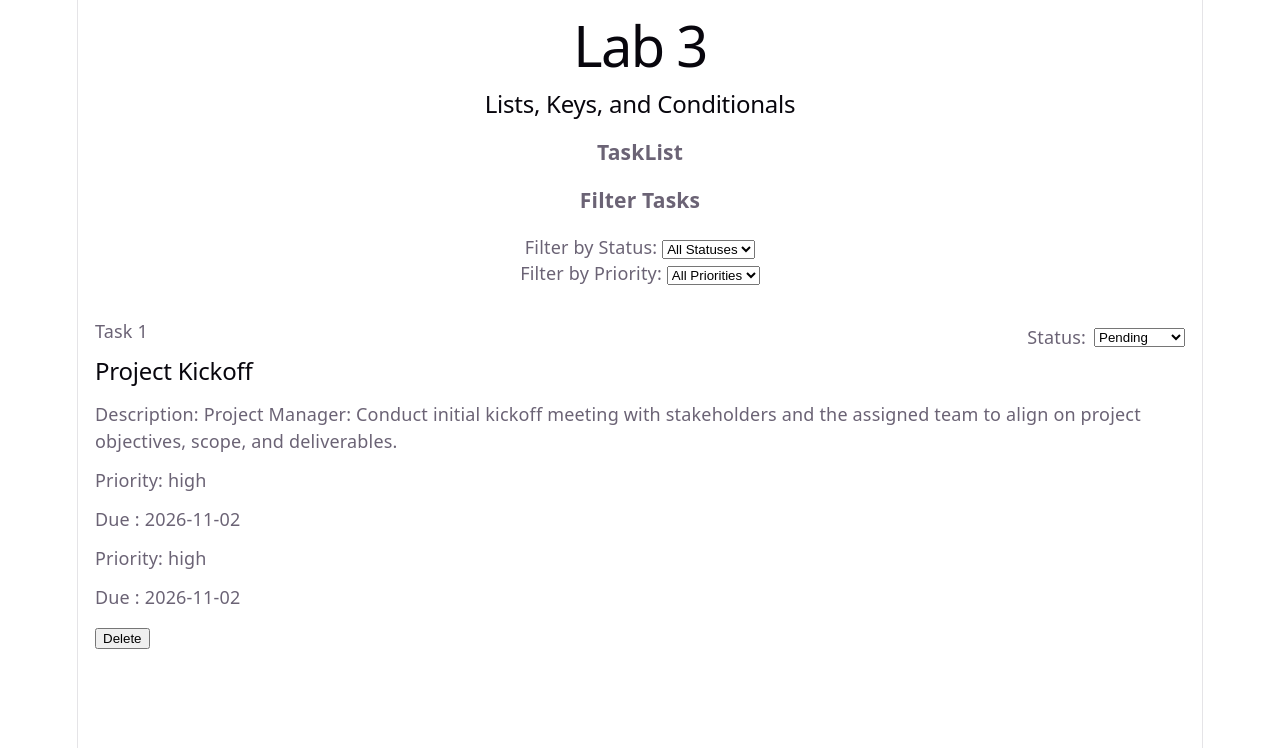
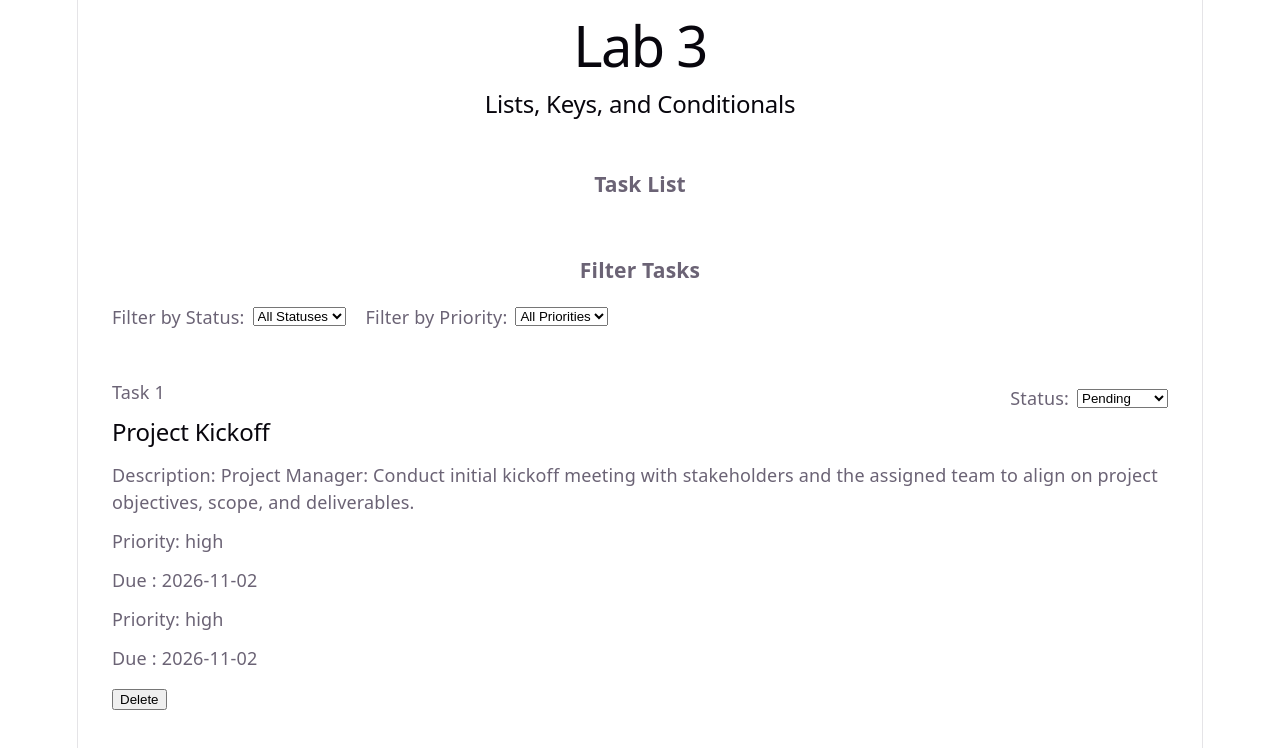
Before and after one commit to divzmadhu/lab-9-3, a React (Vite) app: page / in a window 1280 px wide. Shown: the top 748 px of the page. Built offline with nearby package versions, Linux system fonts and the light colour scheme.

Commit message:
Style task list and filter layout

```diff
--- a/src/App.css
+++ b/src/App.css
@@ -1,3 +1,6 @@
+.task-filter,
+.task-list,
+/* .task-item, */
 .tasklist-box{
   border: 2px solid white;
   padding: 15px;
@@ -42,3 +45,16 @@ gap: 16px;
   margin: 0 0 12px 0;
   line-height: 1.5;
 }
+
+.filter-controls {
+    display: flex;
+    align-items: center;
+    gap: 20px;
+    flex-wrap: wrap;
+}
+
+.filter-controls > div {
+    display: flex;
+    align-items: center;
+    gap: 8px;
+}
--- a/src/App.tsx
+++ b/src/App.tsx
@@ -55,7 +55,11 @@ export default function App() {
     <div>
       <h1>Lab 3</h1>
       <h2>Lists, Keys, and Conditionals</h2>
-      <h3>TaskList</h3>
+
+      <div className="task-list">
+        <h3>Task List</h3>
+
+
         <TaskFilter onFilterChange={(newFilters) => setFilters(newFilters)} />
         <div className="tasklist-box">
 
@@ -68,5 +72,6 @@ export default function App() {
         </div>
 
       </div>
+    </div>
   );
 }
--- a/src/components/TaskFilter/TaskFilter.tsx
+++ b/src/components/TaskFilter/TaskFilter.tsx
@@ -2,11 +2,14 @@ import type { TaskFilterProps, TaskStatus } from "../../types";
 
 export default function TaskFilter(props: TaskFilterProps) {
     return (
-    <div className="task-filter"> <h3>Filter Tasks</h3>
+
+            <div className="task-filter">
+                 <h3>Filter Tasks</h3>
 
 
+                <div className="filter-controls">
                     <div>
-            <label htmlFor="status-filter">Filter by Status: </label>
+                        <label htmlFor="status-filter">Filter by Status:</label>
                         <select
                             id="status-filter"
                             onChange={(event) => {
@@ -43,7 +46,6 @@ export default function TaskFilter(props: TaskFilterProps) {
                         </select>
                     </div>
                 </div>
-
-
+            </div >
     );
 }
--- a/src/components/TaskItem/TaskItem.tsx
+++ b/src/components/TaskItem/TaskItem.tsx
@@ -4,7 +4,11 @@ import type { TaskItemProps } from "../../types";
 export default function TaskItem(props: TaskItemProps) {
     return (
 
+
+        // <h2>Task Item</h2>
         <div className="task-item">
+
+
             <div className="task-header">
                 <p>Task {props.task.id}</p>
 
@@ -46,5 +50,6 @@ export default function TaskItem(props: TaskItemProps) {
 
 
         </div>
+
     );
 }
```
Lines whose indentation alone changed are shown as unchanged.
